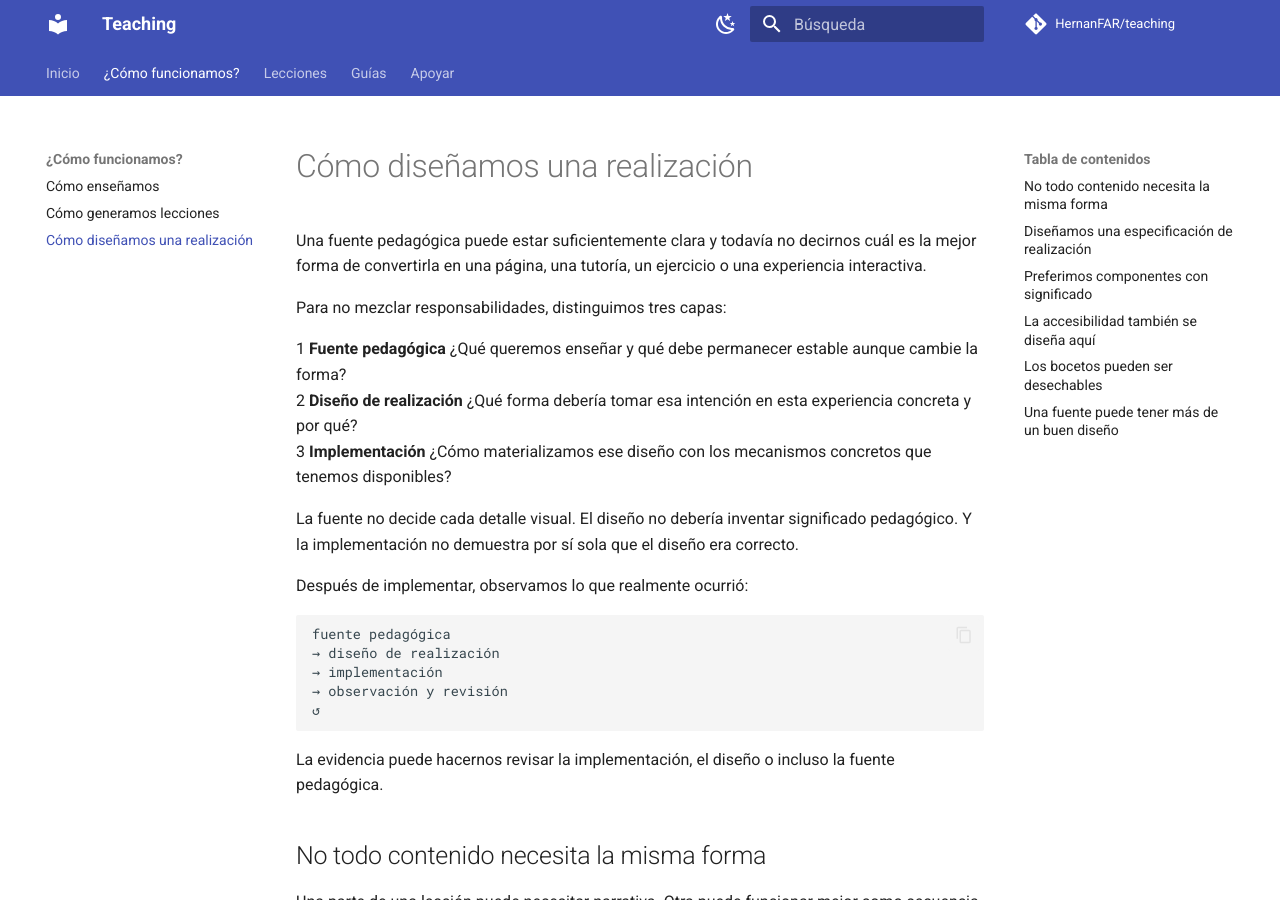
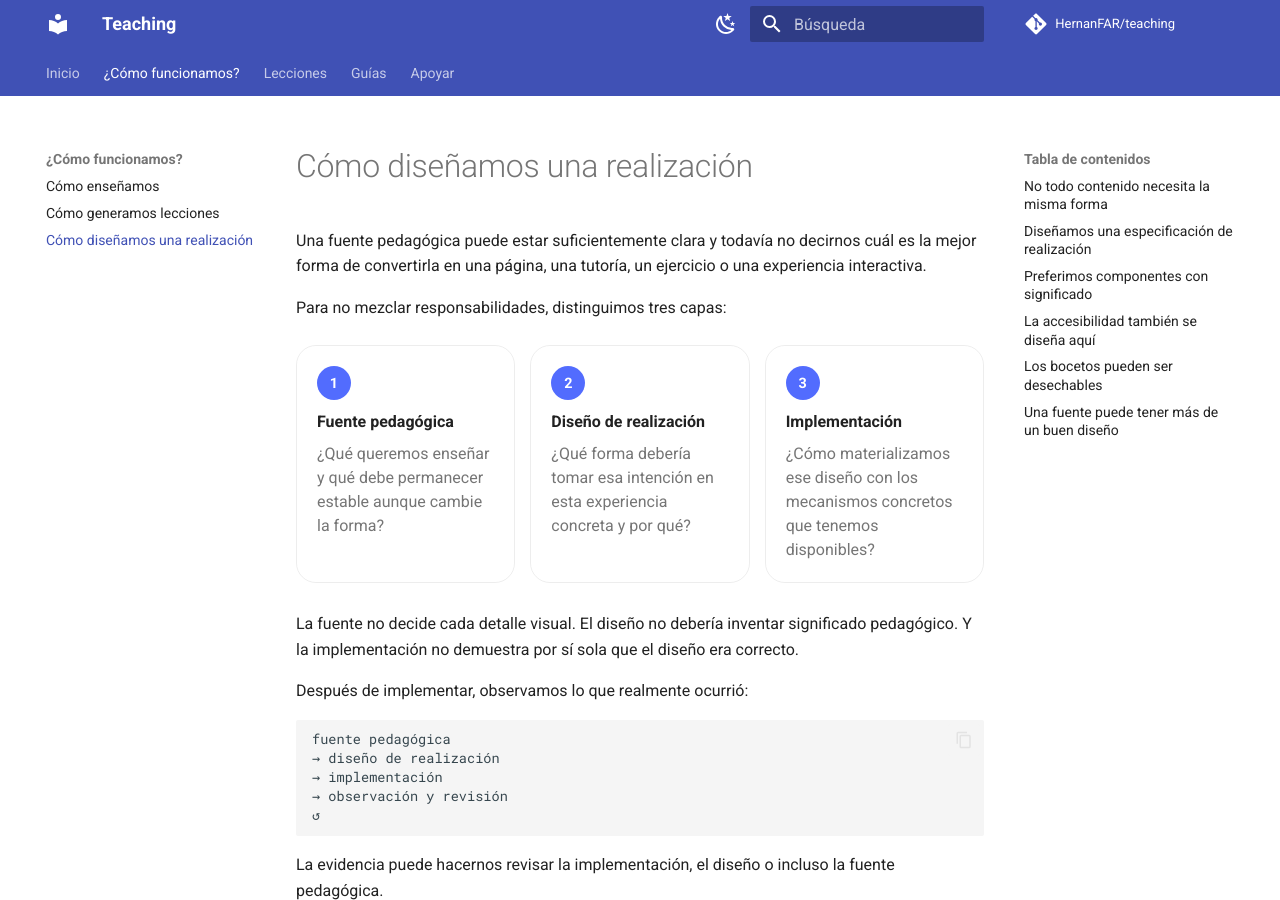
Before and after one commit to HernanFAR/teaching, an MkDocs documentation site: the page built from docs/about/realization-design.md, in a window 1280 px wide and 900 px high. Built offline with MkDocs 1.6.1 and Material for MkDocs 9.7.7, drawn with Linux system fonts in a browser that asks for light colours; comment, search, counter and statistics services are not loaded.

Commit message:
docs: use shared components for realization layers

```diff
--- a/docs/about/realization-design.md
+++ b/docs/about/realization-design.md
@@ -4,22 +4,22 @@ Una fuente pedagógica puede estar suficientemente clara y todavía no decirnos
 
 Para no mezclar responsabilidades, distinguimos tres capas:
 
-<div class="realization-layers">
+<div class="teaching-grid teaching-grid--3 teaching-grid--stack-medium">
 
-<div class="realization-layer">
-<span class="realization-layer__number">1</span>
+<div class="teaching-item teaching-item--stacked">
+<span class="teaching-item__marker">1</span>
 <strong>Fuente pedagógica</strong>
 <span>¿Qué queremos enseñar y qué debe permanecer estable aunque cambie la forma?</span>
 </div>
 
-<div class="realization-layer">
-<span class="realization-layer__number">2</span>
+<div class="teaching-item teaching-item--stacked">
+<span class="teaching-item__marker">2</span>
 <strong>Diseño de realización</strong>
 <span>¿Qué forma debería tomar esa intención en esta experiencia concreta y por qué?</span>
 </div>
 
-<div class="realization-layer">
-<span class="realization-layer__number">3</span>
+<div class="teaching-item teaching-item--stacked">
+<span class="teaching-item__marker">3</span>
 <strong>Implementación</strong>
 <span>¿Cómo materializamos ese diseño con los mecanismos concretos que tenemos disponibles?</span>
 </div>
```
